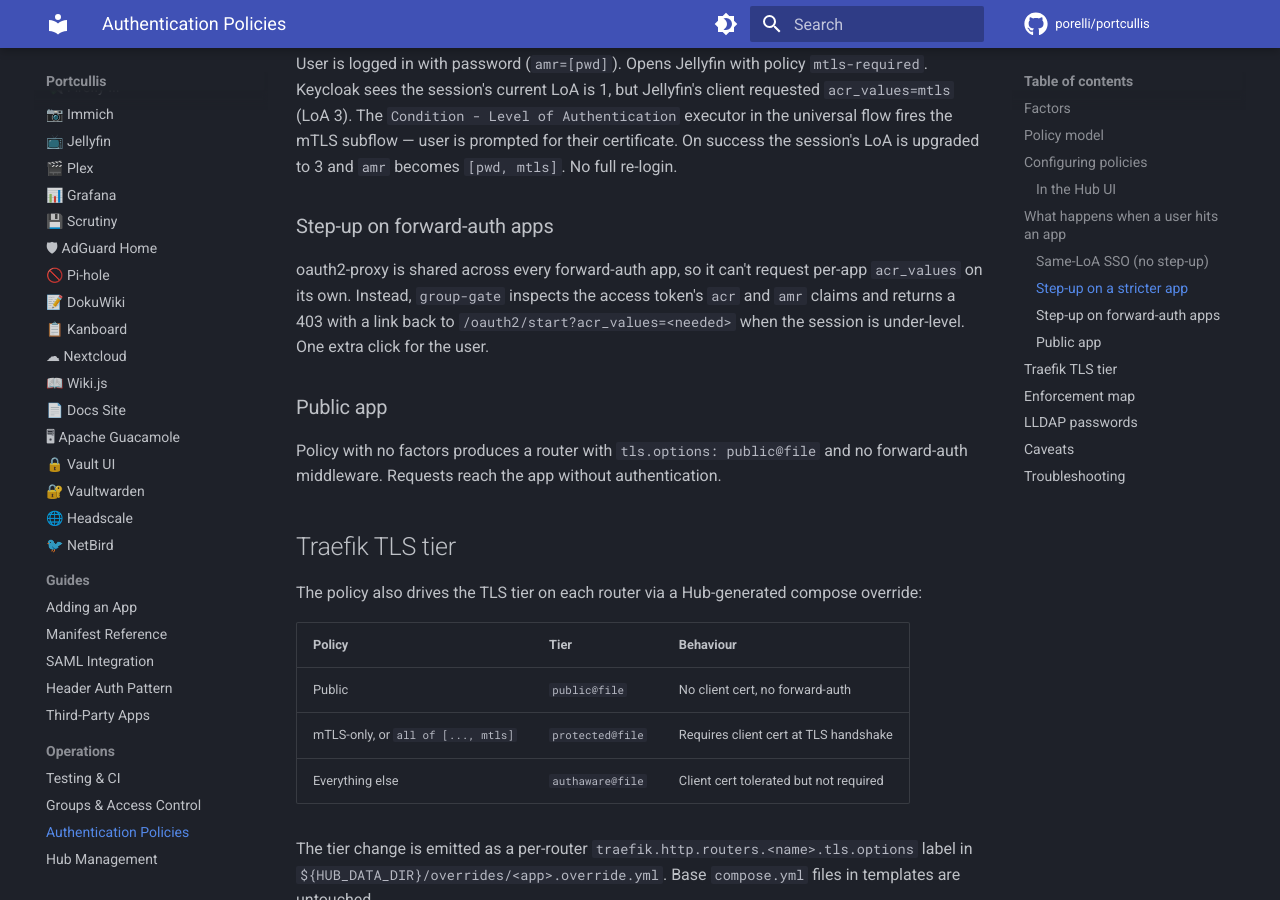
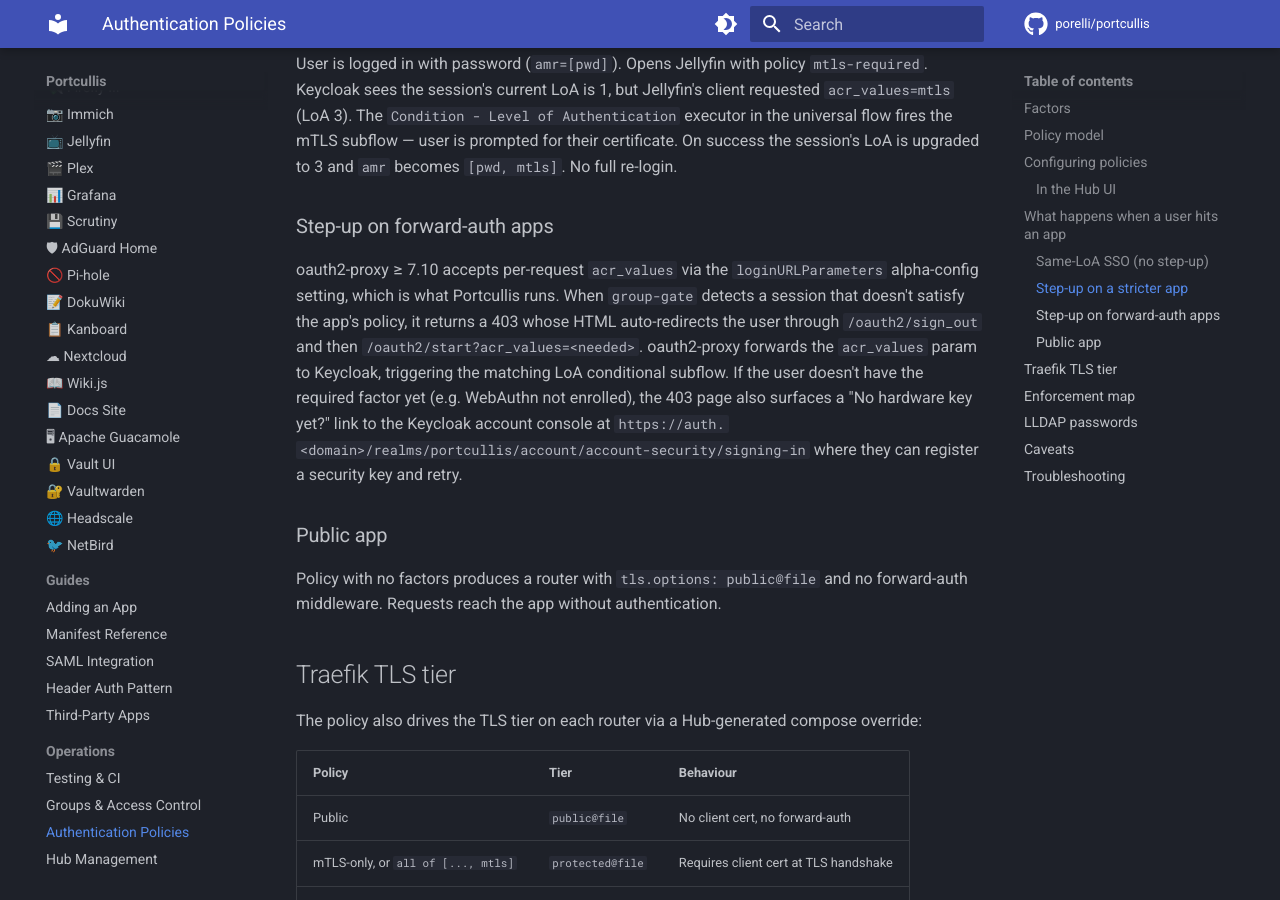
Before and after one commit to porelli/portcullis-docs, an MkDocs documentation site: the page built from docs/operations/auth-policies.md, in a window 1280 px wide and 900 px high, scrolled down 1971 px. Built offline with MkDocs 1.6.1 and Material for MkDocs 9.7.7, drawn with Linux system fonts in a browser that asks for light colours; comment, search, counter and statistics services are not loaded; some of the changed text lies outside the part shown.

Commit message:
docs: describe per-request acr_values step-up + enrollment link

```diff
--- a/docs/operations/auth-policies.md
+++ b/docs/operations/auth-policies.md
@@ -60,7 +60,7 @@
 
 ### Step-up on forward-auth apps
 
-oauth2-proxy is shared across every forward-auth app, so it can't request per-app `acr_values` on its own. Instead, `group-gate` inspects the access token's `acr` and `amr` claims and returns a 403 with a link back to `/oauth2/start?acr_values=<needed>` when the session is under-level. One extra click for the user.
+oauth2-proxy ≥ 7.10 accepts per-request `acr_values` via the `loginURLParameters` alpha-config setting, which is what Portcullis runs. When `group-gate` detects a session that doesn't satisfy the app's policy, it returns a 403 whose HTML auto-redirects the user through `/oauth2/sign_out` and then `/oauth2/start?acr_values=<needed>`. oauth2-proxy forwards the `acr_values` param to Keycloak, triggering the matching LoA conditional subflow. If the user doesn't have the required factor yet (e.g. WebAuthn not enrolled), the 403 page also surfaces a "No hardware key yet?" link to the Keycloak account console at `https://auth.<domain>/realms/portcullis/account/account-security/signing-in` where they can register a security key and retry.
 
 ### Public app
 
@@ -94,7 +94,7 @@
 
 ## Caveats
 
-- **`acr_values` is advisory at Keycloak.** The OIDC spec treats it as a hint; Keycloak only hard-rejects when a client requests via the `claims` parameter with `essential: true`. Portcullis doesn't use that, so **`group-gate` always verifies `acr`/`amr` itself** for forward-auth apps. Trust lives in group-gate, not in Keycloak's acceptance of the request.
+- **`acr_values` is advisory at Keycloak.** The OIDC spec treats it as a hint; Keycloak only hard-rejects when a client requests via the `claims` parameter with `essential: true`. Portcullis uses the LoA conditional executors instead, which hard-fail when the user can't satisfy the level (e.g., asking for `hwk` with no enrolled key → "invalid username or password" at the Keycloak login form). `group-gate` *also* verifies `acr`/`amr` from the issued token as a belt-and-braces check — trust doesn't depend on Keycloak honoring the request.
 - **Session LoA accumulates.** Once a user steps up to LoA 3 via mTLS, every subsequent app within the same session sees `acr=mtls` and `amr ⊇ [mtls, ...]`. Stricter apps pass without additional prompts. Loosening policies mid-session doesn't downgrade the session.
 - **`max_age` in the LoA conditions** is 10 hours (matching the session lifespan). Lower this in `realm-export.json` if you want the re-prompt window to be shorter.
 
```
